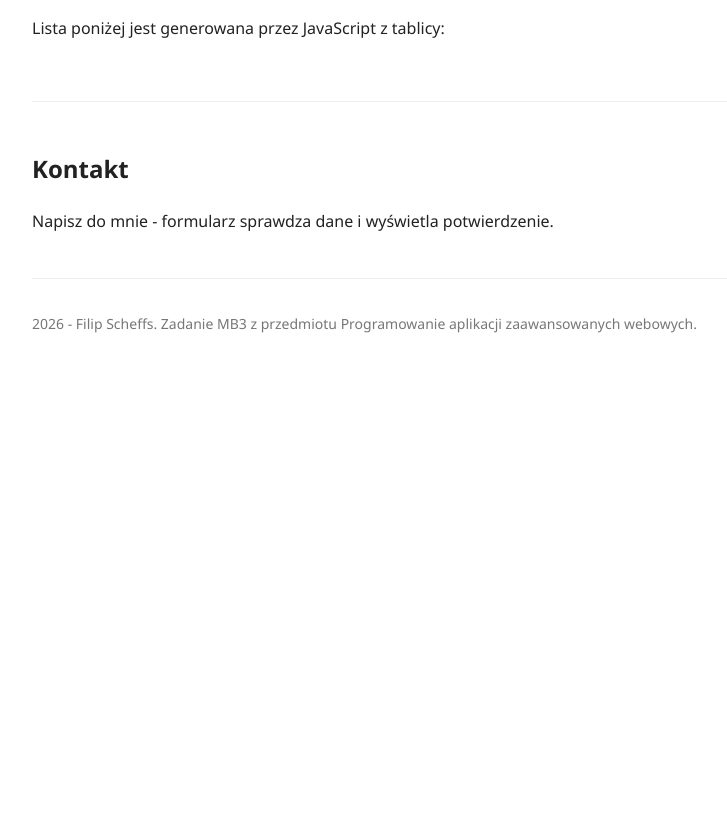
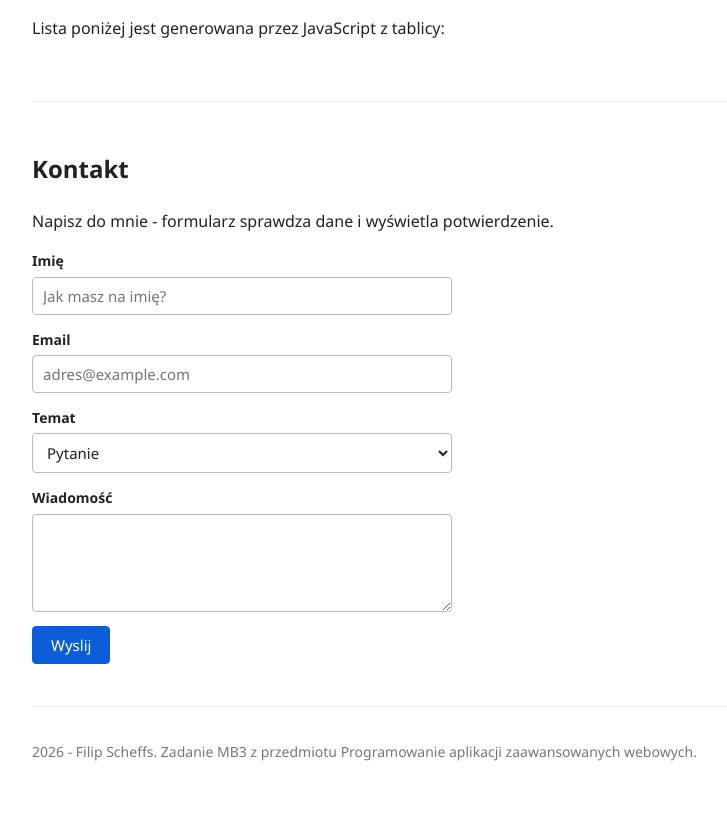
Before and after one commit to filipscheffs676/Programowanie-Aplikacji-Zaawansowanych-Webowych, a plain HTML site: page index.html in a window 1280 px wide. Shown: the part 580-1397 px from the top of the page, without its empty margins (228-955 px from the left). Before the commit the page ends 970 px from the top, so only its background shows below. Drawn offline with Linux system fonts and the light colour scheme.

Commit message:
Formularz kontaktowy wraz ze stylami

```diff
--- a/index.html
+++ b/index.html
@@ -36,6 +36,31 @@
         <section id="kontakt">
             <h2>Kontakt</h2>
             <p>Napisz do mnie - formularz sprawdza dane i wyświetla potwierdzenie.</p>
+            <form id="formularz-kontakt">
+                <div class="pole">
+                    <label for="imie">Imię</label>
+                    <input type="text" id="imie" name="imie" placeholder="Jak masz na imię?">
+                </div>
+                <div class="pole">
+                    <label for="email">Email</label>
+                    <input type="email" id="email" name="email" placeholder="adres@example.com">
+                </div>
+                <div class="pole">
+                    <label for="temat">Temat</label>
+                    <select name="temat" id="temat">
+                        <option value="pytanie">Pytanie</option>
+                        <option value="inne">Inne</option>
+                    </select>
+                </div>
+                <div class="pole">
+                    <label for="wiadomosc">Wiadomość</label>
+                    <textarea name="tresc" id="tresc" rows="4" placeholder="Treść wiadomości">
+
+                    </textarea>
+                    </div>
+                    <button type="submit">Wyslij</button>
+            </form>
+            <div id="komunikat"></div>
         </section>
     </main>
     <footer>
--- a/style.css
+++ b/style.css
@@ -79,3 +79,61 @@ footer{
     color: #777;
     font-size: 14px;
 }
+form{
+    display: flex;
+    flex-direction: column;
+    gap: 14px;
+    max-width: 420px;
+}
+.pole{
+    display: flex;
+    flex-direction: column;
+    gap: 4px;
+}
+label{
+  font-weight: bold;
+  font-size: 14px;
+}
+input,
+select,
+textarea{
+    font-family: inherit;
+    font-size: 15px;
+    padding: 8px 10px;
+    border: 1px solid #bbbbbb;
+    border-radius: 4px;
+    background-color: #ffffff;
+    color: #222;
+}
+input:focus,
+select:focus,
+textarea:focus{
+    outline: none;
+    border-color: #0b5ed7;
+}
+button{
+    font-family: inherit;
+    font-size: 15px;
+    padding: 8px 18px;
+    border: 1px solid #0b5ed7;
+    border-radius: 4px;
+    background-color: #0b5ed7;
+    color: #ffffff;
+    cursor: pointer;
+    align-self: flex-start;
+}
+button:hover{
+    background-color: #0a4fb4;
+}
+
+#komunikat{
+    margin-top: 14px;
+}
+#komunikat.blad{
+    color: #b02a2a;
+    font-weight: bold;
+}
+#komunikat.sukces{
+    color: #1b7f3b;
+    font-weight: bold;
+}
```
